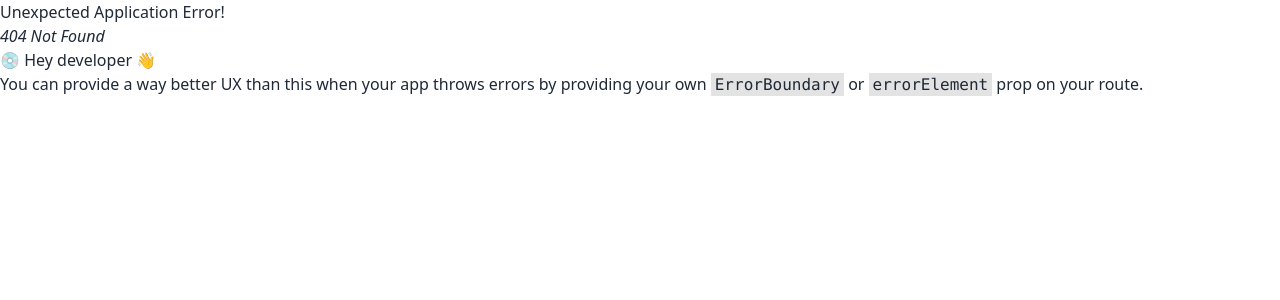
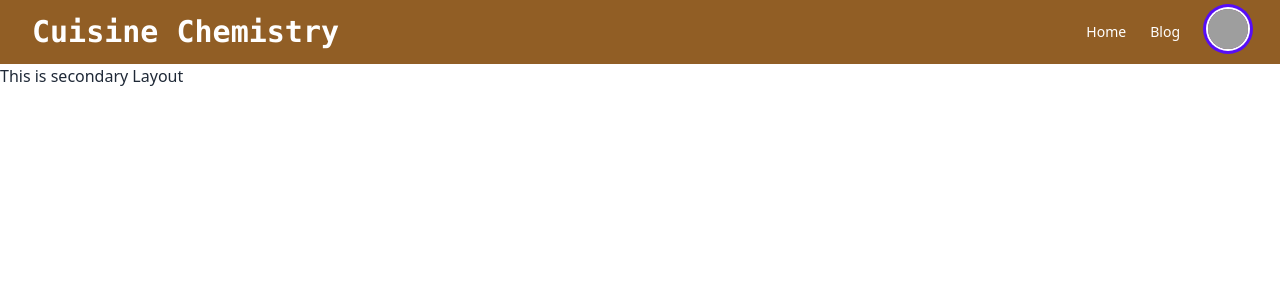
Before and after one commit to towhidulislam2023/cuisine-chemisrty-client, a React (Vite) app: page /recipe/1 in a window 1280 px wide. Before the commit this address had no page. Shown: the top 300 px of the page. Built offline with nearby package versions, Linux system fonts and the light colour scheme; grey boxes are pictures that could not be loaded.

Commit message:
header,homebannar,chefCard done

```diff
--- a/package.json
+++ b/package.json
@@ -15,7 +15,9 @@
     "match-sorter": "^6.3.1",
     "react": "^18.2.0",
     "react-dom": "^18.2.0",
+    "react-icons": "^4.8.0",
     "react-router-dom": "^6.11.0",
+    "react-tooltip": "^5.11.1",
     "sort-by": "^1.2.0"
   },
   "devDependencies": {
--- /dev/null
+++ b/src/Components/Home/Home.jsx
@@ -0,0 +1,18 @@
+/* eslint-disable no-unused-vars */
+import React from 'react';
+import Header from '../../shearedPages/Header/Header';
+import HomeBannar from '../../pages/HomeBannar/HomeBannar';
+import { useLoaderData } from 'react-router-dom';
+import ChefsData from '../../pages/chifs/ChefsData';
+
+const Home = () => {
+    const chefsData=useLoaderData()
+    return (
+        <div className=''>
+            <HomeBannar></HomeBannar>
+            <ChefsData chefsData={chefsData}></ChefsData>
+        </div>
+    );
+};
+
+export default Home;
--- a/src/Layouts/PrimaryLayout/PrimaryLayout.jsx
+++ b/src/Layouts/PrimaryLayout/PrimaryLayout.jsx
@@ -1,10 +1,12 @@
+/* eslint-disable no-unused-vars */
 import React from 'react';
 import { Outlet } from 'react-router-dom';
+import Header from '../../shearedPages/Header/Header';
 
 const PrimaryLayout = () => {
     return (
         <div>
-            <h1>This is primary Layout</h1>
+            <Header></Header>
             <Outlet></Outlet>
         </div>
     );
--- /dev/null
+++ b/src/Layouts/SecondaryLayout/SecondaryLayout.jsx
@@ -0,0 +1,16 @@
+/* eslint-disable no-unused-vars */
+import React from 'react';
+import { Outlet } from 'react-router-dom';
+import Header from '../../shearedPages/Header/Header';
+
+const SecondaryLayout = () => {
+    return (
+        <div className=''>
+            <Header></Header>
+            <h1>This is secondary Layout</h1>
+            <Outlet></Outlet>
+        </div>
+    );
+};
+
+export default SecondaryLayout;
--- a/src/index.css
+++ b/src/index.css
@@ -1,3 +1,10 @@
 @tailwind base;
 @tailwind components;
 @tailwind utilities;
+
+.set-bg{
+  background-image: url(/src/assets/young-confident-caucasian-cook-girl-chef-uniform-stands-white-wall-holds-wall-isolated-orange-wall-with-copy-space.jpg);
+  height: 80vh;
+  background-size: cover;
+  background-position: top center;
+}
--- /dev/null
+++ b/src/pages/DisplayChefsData/DisplayChefsData.jsx
@@ -0,0 +1,29 @@
+/* eslint-disable no-undef */
+/* eslint-disable react/prop-types */
+/* eslint-disable no-unused-vars */
+import React from 'react';
+import { FaThumbsUp } from 'react-icons/fa';
+import { Link } from 'react-router-dom';
+
+const DisplayChefsData = ({ chefdata }) => {
+    return (
+        <div className="card md:w-[24rem] bg-base-100 shadow-xl">
+            <figure><img className='' src={chefdata.chefPicture} alt="Shoes" /></figure>
+            <div className="card-body">
+                <h2 className="card-title ">
+                    {chefdata.chefName}
+                    <div className="badge badge-secondary">EXPART</div>
+                </h2>
+                <p className='text-lg text-black'>Years of experience: {chefdata.yearsOfExperience} years</p>
+                <p className='text-lg text-black'>Number of recipes: {chefdata.numRecipes}</p>
+                <div className="card-actions items-center">
+                    <div className=""><FaThumbsUp className='text-blue-700 text-3xl'></FaThumbsUp></div>
+                    <div className="badge badge-outline">{chefdata.likes}</div>
+                </div>
+                <Link to={`/recipe/${chefdata.chef_recipe_id}`}>  <button className='w-[100%] btn mt-5 btn-warning font-bold'>View Recipes</button></Link>
+            </div>
+        </div>
+    );
+};
+
+export default DisplayChefsData;
--- /dev/null
+++ b/src/pages/HomeBannar/HomeBannar.jsx
@@ -0,0 +1,24 @@
+/* eslint-disable no-unused-vars */
+import React from 'react';
+import { FaArrowAltCircleRight } from 'react-icons/fa';
+
+const HomeBannar = () => {
+    return (
+        <div className=' '>
+            <div className='w-[76%] mx-auto my-5 set-bg'>
+                <div className='md:w-[50%] py-32 px-10'>
+                    <h1 className=' text-2xl md:text-3xl font-semibold'>Unlock the secrets of flavor with
+                        <br /> <span className='md:text-6xl text-4xl font-bold text-yellow-600'> Cuisine Chemistry.</span></h1>
+                    <p className='my-5 text-sm text-black'>Cuisine Chemistry is a fusion of science and cooking, resulting in a unique and unforgettable culinary experience. Our team of chefs and scientists work together to create innovative dishes that challenge traditional notions of taste and texture. Join us to unlock the secrets of flavor and embark on a journey of culinary discovery.</p>
+                    <button className="btn btn-warning px-11 font-bold text-lg">Explore
+                    <FaArrowAltCircleRight className='ml-5'></FaArrowAltCircleRight>
+                    </button>
+                </div>
+
+
+            </div>
+        </div>
+    );
+};
+
+export default HomeBannar;
--- /dev/null
+++ b/src/pages/chifs/ChefsData.jsx
@@ -0,0 +1,27 @@
+/* eslint-disable react/prop-types */
+/* eslint-disable no-unused-vars */
+import React from 'react';
+import DisplayChefsData from '../DisplayChefsData/DisplayChefsData';
+
+const ChefsData = ({ chefsData }) => {
+    console.log(chefsData);
+
+    return (
+        <div className='md:w-[75%] my-16 mx-auto'>
+            <div className='mt-24 mb-12 text-center '>
+                <h1 className='text-4xl font-bold  my-5 '>Introduce Our Awasome Chef</h1>
+                <p className='w-[70%] mx-auto'>
+                    Introducing our talented and passionate chef, who brings creativity and expertise to every dish. With years of experience and a commitment to using only the freshest ingredients, our chef creates unforgettable culinary experiences that delight the senses and leave a lasting impression.</p>
+            </div>
+
+            <div className='grid md:grid-cols-3 gap-6 px-5 md:px-0'>
+                {
+                    chefsData && chefsData.map(chef => <DisplayChefsData key={chef.id} chefdata={chef} ></DisplayChefsData>)
+                }
+            </div>
+
+        </div>
+    );
+};
+
+export default ChefsData;
--- a/src/routes/route.jsx
+++ b/src/routes/route.jsx
@@ -1,6 +1,9 @@
 /* eslint-disable no-unused-vars */
 import { createBrowserRouter } from "react-router-dom";
 import PrimaryLayout from "../Layouts/PrimaryLayout/PrimaryLayout";
+import SecondaryLayout from "../Layouts/SecondaryLayout/SecondaryLayout";
+import Home from "../components/Home/Home";
+
 
 const router = createBrowserRouter([
     {
@@ -8,9 +11,15 @@ const router = createBrowserRouter([
         element:<PrimaryLayout></PrimaryLayout>,
         children:[
             {
-
+                path:"/",
+                element:<Home></Home>,
+                loader: () => fetch("https://cuisine-chemistry-server-towhidulislam2023.vercel.app/chefs")
             }
         ]
     },
+    {
+        path:'/recipe/:id',
+        element:<SecondaryLayout></SecondaryLayout>,
+    }
 ]);
 export default router
--- /dev/null
+++ b/src/shearedPages/Header/Header.jsx
@@ -0,0 +1,99 @@
+/* eslint-disable no-unused-vars */
+import React from 'react';
+import { useState } from 'react';
+import { Link } from 'react-router-dom';
+import { FaBars, FaTimes } from 'react-icons/fa';
+import 'react-tooltip/dist/react-tooltip.css'
+import { Tooltip } from 'react-tooltip'
+const Header = () => {
+    const username='towhid'
+    const [isOpen, setIsOpen] = useState(false);
+
+    const toggleMenu = () => {
+        setIsOpen(!isOpen);
+    };
+
+    return (
+        <nav className="bg-yellow-800 bg-opacity-90">
+            <div className="max-w-7xl mx-auto px-4 sm:px-6 lg:px-8">
+                <div className="flex justify-between h-16">
+                    <div className="flex items-center">
+                        <Link to="/" className=" text-white">
+                            <h1 className='text-3xl font-bold font-mono'>Cuisine Chemistry</h1>
+                        </Link>
+                    </div>
+                    <div className="flex items-center">
+                        <div className="flex sm:hidden">
+                            <button
+                                type="button"
+                                onClick={toggleMenu}
+                                className="inline-flex items-center justify-center p-2 rounded-md text-white hover:bg-gray-700 focus:outline-none focus:ring-2 focus:ring-inset focus:ring-white"
+                            >
+                                {isOpen ? (
+                                    <FaTimes className="h-6 w-6" />
+                                ) : (
+                                    <FaBars className="h-6 w-6" />
+                                )}
+                            </button>
+                        </div>
+                        <div className="hidden sm:block">
+                            <div className="flex items-center">
+                                <Link
+                                    to="/"
+                                    className="px-3 py-2 rounded-md text-sm font-medium text-white hover:bg-gray-700"
+                                >
+                                    Home
+                                </Link>
+                                <Link
+                                    to="/"
+                                    className="px-3 py-2 rounded-md text-sm font-medium text-white hover:bg-gray-700"
+                                >
+                                    Blog
+                                </Link>
+                                <a
+                                    data-tooltip-id="my-tooltip"
+                                    data-tooltip-content={username}
+                                    data-tooltip-place="bottom"
+                                >
+                                <div className="avatar ml-4">
+                                    <div className="w-10 rounded-full ring ring-primary ring-offset-base-100 ring-offset-2">
+                                        <img src="https://www.blexar.com/avatar.png" />
+                                    </div>
+                                </div>
+                                </a>
+                            </div>
+                        </div>
+                    </div>
+                </div>
+                <Tooltip id="my-tooltip" />
+            </div>
+            {isOpen && (
+                <div className="sm:hidden">
+                    <div className="px-2 pt-2 pb-3 space-y-1">
+                        <div className="avatar ml-4">
+                            <div className="w-10 rounded-full ring ring-primary ring-offset-base-100 ring-offset-2">
+                                <img src="https://www.blexar.com/avatar.png" />
+                            </div>
+                        </div>
+                        <Link
+                            to="/"
+                            className="block px-3 py-2 rounded-md text-base font-medium text-white bg-gray-900"
+                        >
+                            Home
+                        </Link>
+                        <Link
+                            to="/"
+                            className="block px-3 py-2 rounded-md text-base font-medium text-gray-300 hover:text-white hover:bg-gray-700"
+                        >
+                            Blog
+                        </Link>
+
+
+                    </div>
+                </div>
+            )}
+        </nav>
+    );
+};
+
+export default Header;
```
Also changed, not shown: 2 other files (tests, documents, lock files or other folders).
